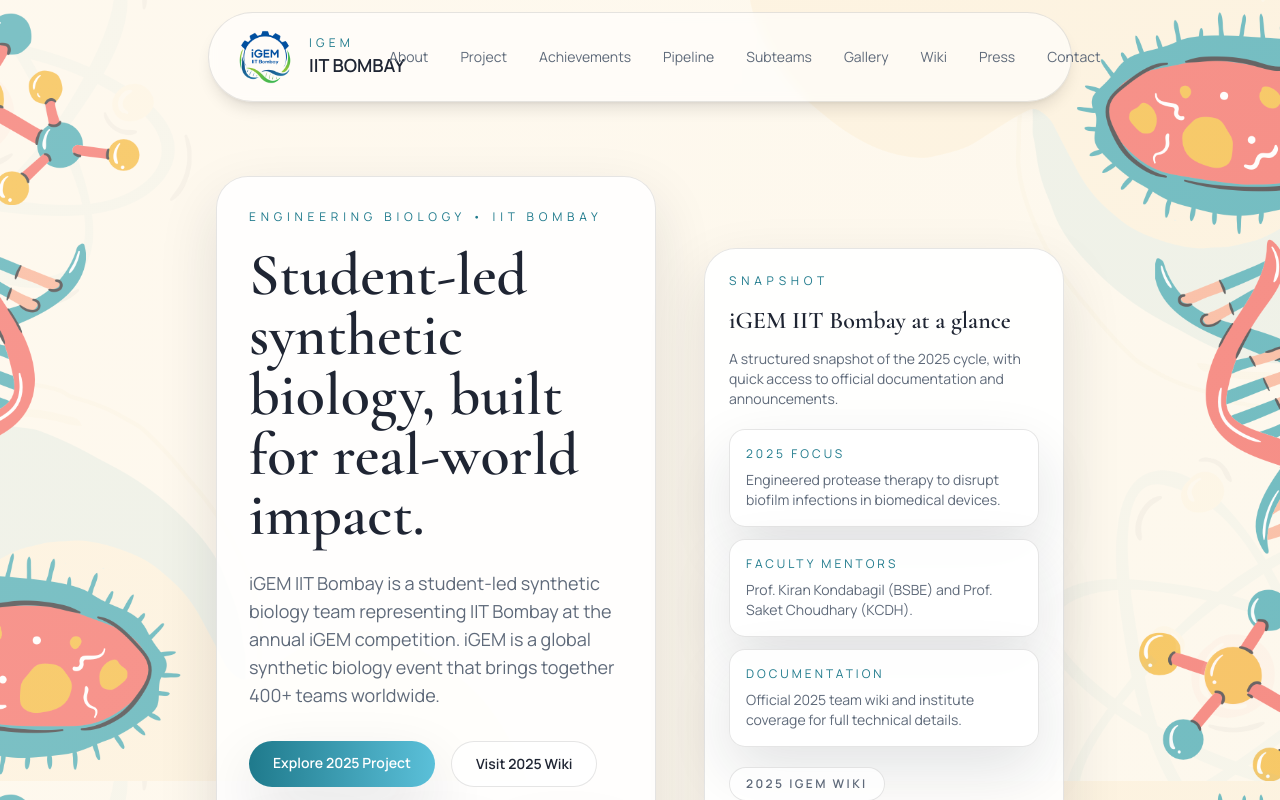
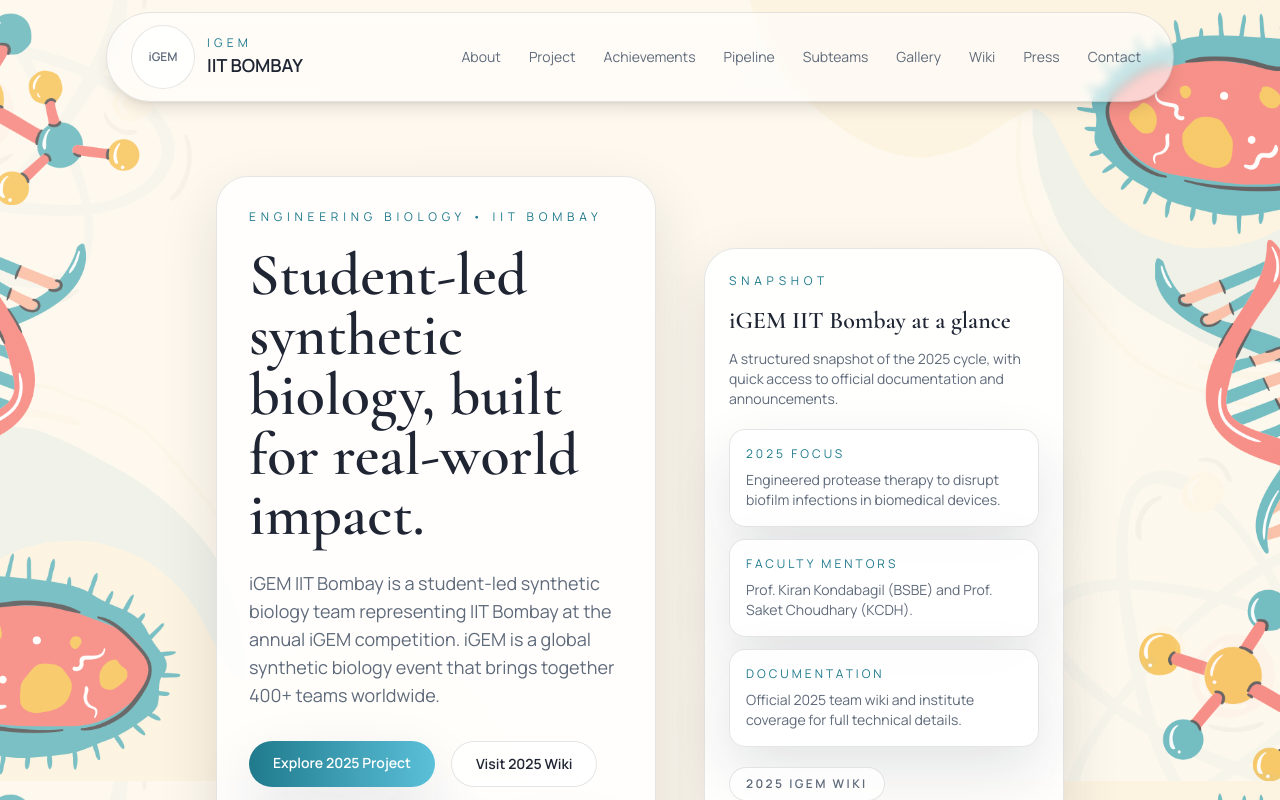
Before and after one commit to SagnikDey1503/igem_iitb, a React (Vite) app: page / in a window 1280 px wide. Shown: the top 800 px of the page. Built offline with nearby package versions, Linux system fonts and the light colour scheme.

Commit message:
Fix navbar min width and placeholder footer logo

```diff
--- a/src/App.jsx
+++ b/src/App.jsx
@@ -1,5 +1,4 @@
 import React, { useState } from 'react';
-import iitbLogo from './assets/iitb.webp';
 
 const stats = [
   { label: 'Silver Medal', value: 'iGEM 2025 — Paris' },
@@ -146,17 +145,19 @@
       <div className="absolute inset-0 -z-10" aria-hidden="true" />
 
       <header className="fixed top-0 z-30 w-full">
-        <div className="mx-auto w-full  sm:pt-3 sm:w-[92vw] sm:px-4 md:w-[85vw] lg:w-[70vw]">
+        <div className="mx-auto w-full sm:pt-3 sm:w-[92vw] sm:px-4 md:w-[85vw] lg:w-[70vw] xl:min-w-[1100px] xl:max-w-[1400px]">
           <div className="flex w-full items-center justify-center rounded-none border border-transparent bg-white px-4 py-3 pr-4 shadow-none backdrop-blur-sm sm:rounded-full sm:border-black/10 sm:bg-white/60 sm:px-6 sm:py-3 sm:pr-6 sm:shadow-lg sm:backdrop-blur-sm">
             <div className="flex w-full items-center gap-6">
-              <div className="flex items-center gap-3">
-                <img src={iitbLogo} alt="iGEM IIT Bombay logo" className="h-20 w-20 object-contain sm:h-16 sm:w-16" />
+              <div className="flex shrink-0 items-center gap-3">
+                <div className="grid h-20 w-20 place-items-center rounded-full border border-black/10 bg-white/80 text-xs font-semibold text-muted sm:h-16 sm:w-16">
+                  iGEM
+                </div>
                 <div className="leading-tight whitespace-nowrap">
                   <p className="text-xs uppercase tracking-[0.35em] text-accent">iGEM</p>
                   <p className="text-base font-semibold text-ink sm:text-lg">IIT BOMBAY</p>
                 </div>
               </div>
-              <nav className="hidden flex-1 items-center justify-center gap-4 pl-4 text-xs text-muted xl:flex xl:gap-4 xl:text-sm">
+              <nav className="hidden min-w-0 flex-1 items-center justify-end gap-3 pl-4 text-xs text-muted xl:flex xl:text-sm 2xl:gap-4">
                 {['About', 'Project', 'Achievements', 'Pipeline', 'Subteams', 'Gallery', 'Wiki', 'Press', 'Contact'].map(
                   (item) => (
                     <a
@@ -432,12 +433,9 @@
                 key={photo.src}
                 className="rounded-2xl border border-black/10 bg-white/90 p-4 shadow-soft transition hover:-translate-y-0.5 hover:shadow-lg"
               >
-                <img
-                  className="h-56 w-full rounded-xl object-cover transition duration-300 hover:scale-[1.02]"
-                  src={photo.src}
-                  alt={photo.alt}
-                  loading="lazy"
-                />
+                <div className="flex h-56 w-full items-center justify-center rounded-xl border border-dashed border-black/15 bg-white/70 text-xs uppercase tracking-[0.25em] text-muted">
+                  Image Placeholder
+                </div>
                 <figcaption className="mt-3 text-xs text-muted">{photo.caption}</figcaption>
               </figure>
             ))}
@@ -526,11 +524,9 @@
           <div className="mt-8 grid gap-6 lg:grid-cols-[1fr_1.2fr]">
             <div className="rounded-2xl border border-black/10 bg-white/90 p-6 shadow-soft transition hover:-translate-y-0.5 hover:shadow-lg">
               <div className="flex items-center gap-4">
-                <img
-                  className="h-12 w-12 rounded-xl border border-black/10 bg-white/80 object-contain p-1"
-                  src={iitbLogo}
-                  alt="iGEM IIT Bombay logo"
-                />
+                <div className="grid h-12 w-12 place-items-center rounded-xl border border-black/10 bg-white/80 text-[10px] font-semibold text-muted">
+                  iGEM
+                </div>
                 <div>
                   <p className="font-semibold">iGEM IIT Bombay</p>
                   <p className="text-sm text-muted">Tech Team · IIT Bombay</p>
@@ -583,7 +579,9 @@
           <div className="grid gap-8 md:grid-cols-4">
             <div className="space-y-3">
               <div className="flex items-center gap-3">
-                <img src={iitbLogo} alt="iGEM IIT Bombay logo" className="h-10 w-10 object-contain" />
+                <div className="grid h-10 w-10 place-items-center rounded-xl border border-black/10 bg-white/80 text-[10px] font-semibold text-muted">
+                  iGEM
+                </div>
                 <div>
                   <p className="font-semibold text-ink">iGEM IIT Bombay</p>
                   <p className="text-xs text-muted">Synthetic Biology Team</p>
```
